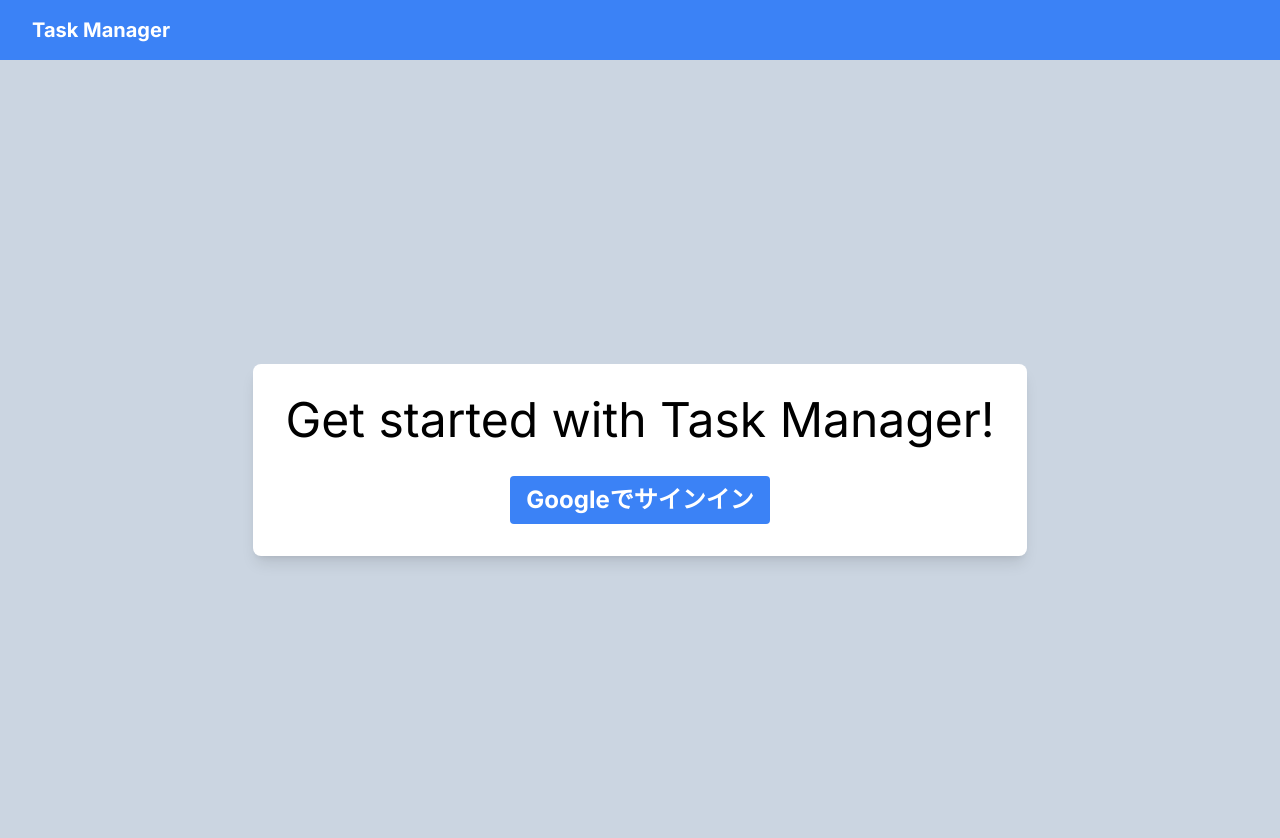
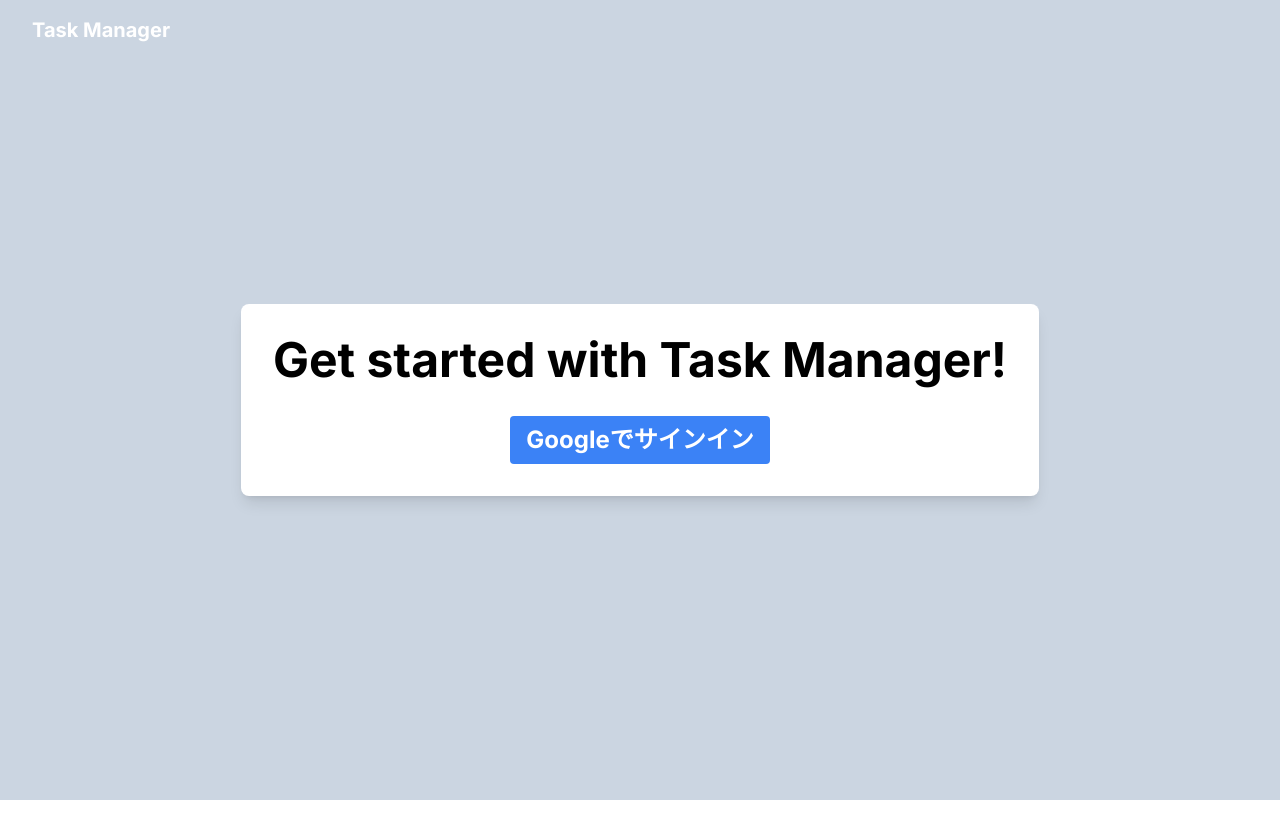
Before and after one commit to cnann0615/TaskManager-frontend-14, a Next.js app: page / in a window 1280 px wide. Shown: the top 838 px of the page. After the commit the page ends 800 px from the top, so only its background shows below. Built offline with nearby package versions, Linux system fonts and the light colour scheme; no server answers.

Commit message:
0704 軽微な修正

```diff
--- a/src/app/page.tsx
+++ b/src/app/page.tsx
@@ -34,9 +34,11 @@
     signInWithPopup(auth, provider);
   };
   return (
-    <div className="min-h-screen flex items-center justify-center bg-slate-300">
+    <div className="min-h-screen -mt-[60px] flex items-center justify-center bg-slate-300 ">
       <div className="bg-white p-8 rounded-lg shadow-lg text-center">
-        <h1 className="text-5xl mb-8">Get started with Task Manager!</h1>
+        <h1 className="text-5xl mb-8 font-bold ">
+          Get started with Task Manager!
+        </h1>
         <button
           onClick={signInWithGoogle}
           className="text-2xl bg-blue-500 text-white font-bold py-2 px-4 rounded hover:bg-blue-700 transition duration-300"
```
